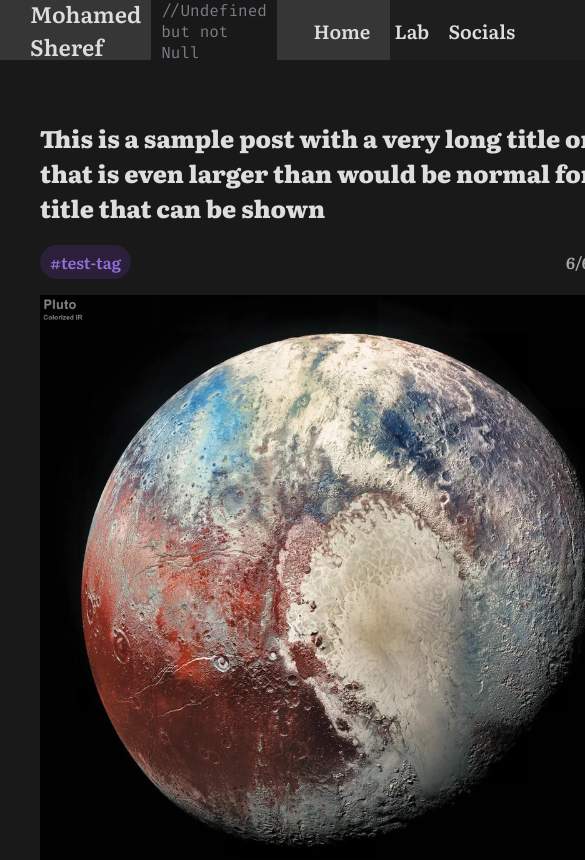
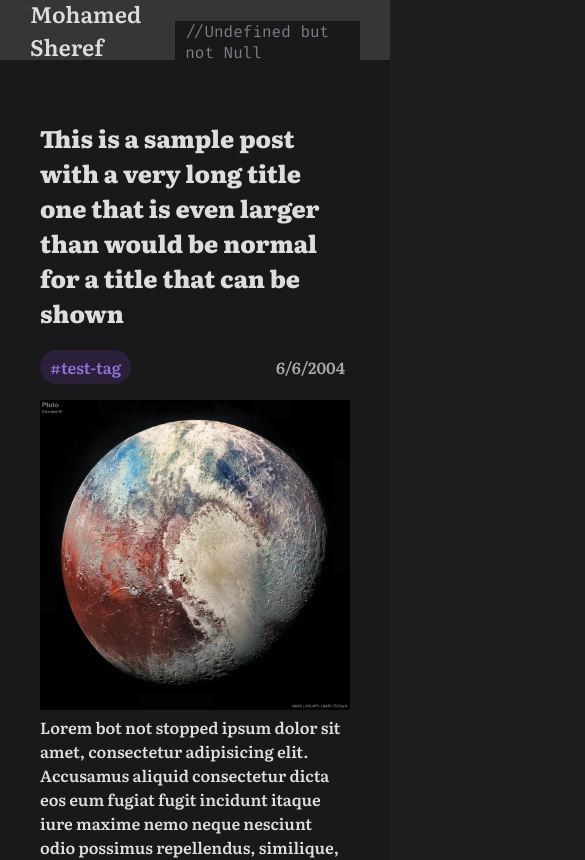
Before and after one commit to MhmdSheref/personalpage, a Next.js app: page /blogs/1 in a window 390 px wide. Shown: the top 860 px of the page, 585 px wide, since content can reach past the window. Built offline with nearby package versions, Linux system fonts and the light colour scheme.

Commit message:
round one of mobile optimizations

```diff
--- a/components/Header.jsx
+++ b/components/Header.jsx
@@ -7,13 +7,13 @@ const firaCode = Fira_Code({
 })
 export default function Header() {
     return (
-        <header>
-            <div className='header-content'>
+        <header className={styles.Header}>
+            <div className={styles.HeaderContent}>
                 <span className={styles.Label}>
                     <span className={styles.Name}>Mohamed Sheref</span>
                     <span className={styles.Comment + " " + firaCode.className}>//Undefined but not Null</span>
                 </span>
-                <nav>
+                <nav className={styles.Nav}>
                     <Link href="/"><span>Home</span></Link>
                     <Link href="/lab"><span>Lab</span></Link>
                     <Link href="/"><span>Socials</span></Link>
--- a/components/Tags.jsx
+++ b/components/Tags.jsx
@@ -1,5 +1,4 @@
 export default function Tags({tags}) {
-    console.log(tags)
     return (
 
         <div className="tags">{tags.map(tag=>(<span key={tag}>#{tag}</span>))}</div>
--- a/pages/_app.js
+++ b/pages/_app.js
@@ -1,5 +1,6 @@
 import "@/styles/globals.css";
 import Layout from "@/components/Layout";
+import Head from "next/head";
 import {Literata} from "next/font/google";
 
 const literata = Literata({
@@ -11,5 +12,16 @@ const literata = Literata({
 
 
 export default function App({ Component, pageProps }) {
-  return <main className={literata.className}><Layout><Component {...pageProps} /></Layout></main>;
+  return (
+      <>
+        <Head>
+          <meta name="viewport" content="width=device-width, initial-scale=1" />
+        </Head>
+        <main className={literata.className}>
+          <Layout>
+            <Component {...pageProps} />
+          </Layout>
+        </main>
+      </>
+  );
 }
--- a/pages/_document.js
+++ b/pages/_document.js
@@ -3,7 +3,8 @@ import { Html, Head, Main, NextScript } from "next/document";
 export default function Document() {
   return (
     <Html lang="en">
-        <Head></Head>
+        <Head>
+        </Head>
       <body>
         <Main/>
 
--- a/styles/blog.module.css
+++ b/styles/blog.module.css
@@ -2,7 +2,15 @@
     margin: auto;
     padding: 40px;
     width: 60%;
-    min-width: 600px;
+    min-width: 880px;
+    box-sizing: border-box;
     background: #191919;
     min-height: calc(100vh - 140px);
 }
+
+@media screen and (max-width: 880px) {
+    .container {
+        width: 100%;
+        min-width: 0;
+    }
+}
--- a/styles/globals.css
+++ b/styles/globals.css
@@ -14,60 +14,6 @@ a:hover {
   color: #dfdcdc;
   box-shadow: inset 0 -1.25em 0 0 mediumpurple;
 }
-
-/*----header----*/
-header {
-  position: sticky;
-  height: 60px;
-  background: #363636;
-  width: 100%;
-  z-index: 2;
-}
-
-.header-content {
-  display: flex;
-  height: 100%;
-  justify-content: space-between;
-  align-items: center;
-  max-width: 1750px;
-  margin: auto;
-}
-
-
-.header-content>nav {
-  display: flex;
-  width: 30%;
-  min-width: 210px;
-  height: 100%;
-}
-
-.header-content>nav>a {
-  font-size: 1.2rem;
-  display: flex;
-  border-bottom: none;
-  box-shadow: none;
-  color: #dfdcdc;
-  text-decoration: none;
-  justify-content: center;
-  align-items: center;
-  width: 100%;
-  height: 100%;
-}
-
-.header-content>nav>a:hover {
-  filter: brightness(95%);
-  backdrop-filter: brightness(95%);
-}
-
-.header-content>nav>a:active {
-  filter: brightness(90%);
-  backdrop-filter: brightness(90%);
-}
-
-
-/*----main content----*/
-
-
 
 /*----General Article Styling----*/
 
--- a/styles/header.module.css
+++ b/styles/header.module.css
@@ -1,3 +1,20 @@
+/*----header----*/
+.Header {
+    position: sticky;
+    height: 60px;
+    background: #363636;
+    width: 100%;
+    z-index: 2;
+}
+
+.HeaderContent {
+    display: flex;
+    height: 100%;
+    justify-content: space-between;
+    align-items: center;
+    max-width: 1750px;
+    margin: auto;
+}
 
 .Label {
     display: flex;
@@ -16,5 +33,40 @@
     font-family: monospace;
     font-size: 1rem;
     color: #7a7e85;
+}
 
+.Nav {
+    display: flex;
+    width: 30%;
+    min-width: 210px;
+    height: 100%;
 }
+
+.Nav>a {
+    font-size: 1.2rem;
+    display: flex;
+    border-bottom: none;
+    box-shadow: none;
+    color: #dfdcdc;
+    text-decoration: none;
+    justify-content: center;
+    align-items: center;
+    width: 100%;
+    height: 100%;
+}
+
+.Nav>a:hover {
+    filter: brightness(95%);
+    backdrop-filter: brightness(95%);
+}
+
+.Nav>a:active {
+    filter: brightness(90%);
+    backdrop-filter: brightness(90%);
+}
+
+@media screen and (max-width: 480px) {
+    .Nav {
+        display: none;
+    }
+}
```
Lines whose indentation alone changed are shown as unchanged.
